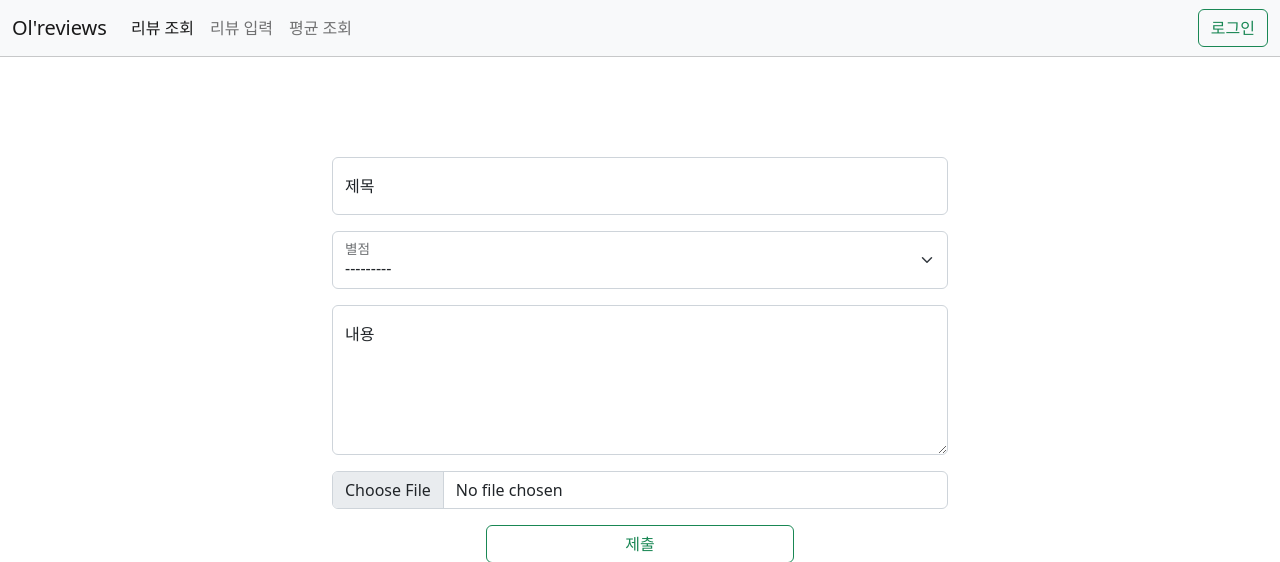
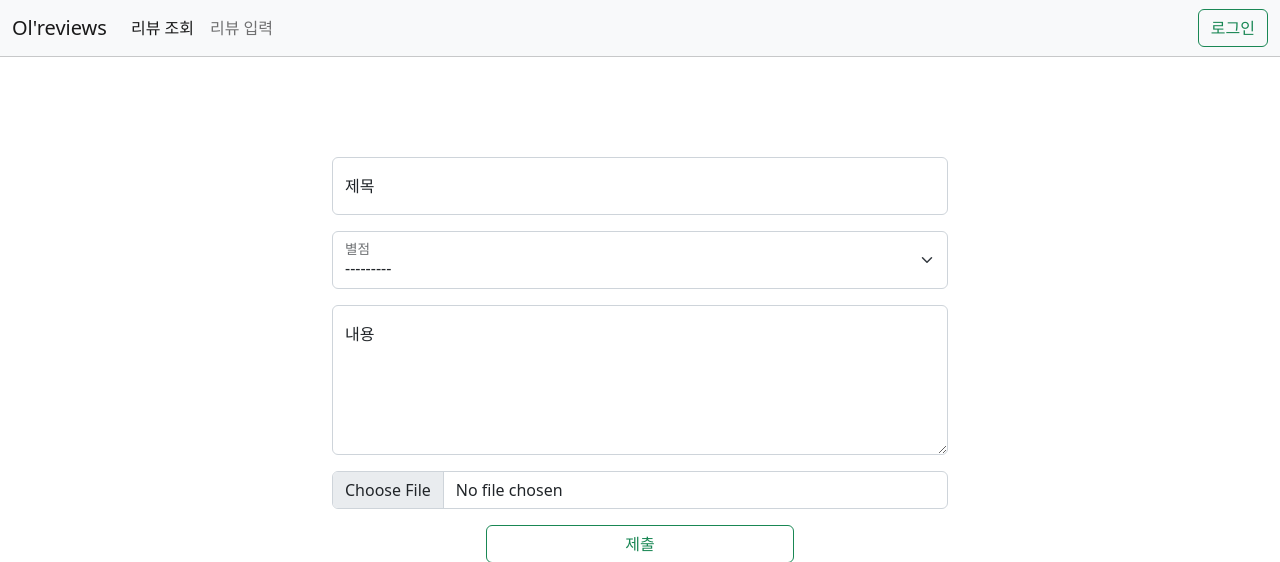
Before and after one commit to asyam9/OptimizedOfficeAI, a Django app: page /reviews/upload/ in a window 1280 px wide. Shown: the top 562 px of the page. Run offline with Django 4.2, Linux system fonts and the light colour scheme; some libraries are stand-ins or nearby versions.

Commit message:
평균조회 버튼 삭제

```diff
--- a/Review_site/Reviews/templates/Reviews/base_with_nav.html
+++ b/Review_site/Reviews/templates/Reviews/base_with_nav.html
@@ -17,9 +17,6 @@
           <li class="nav-item">
             <a class="nav-link" href={% url "upload" %}>리뷰 입력</a>
           </li>
-          <li class="nav-item">
-            <a class="nav-link" href="#">평균 조회</a>
-          </li>
         </ul>
 
         <button class="btn btn-outline-success" type="submit">로그인</button>
```
